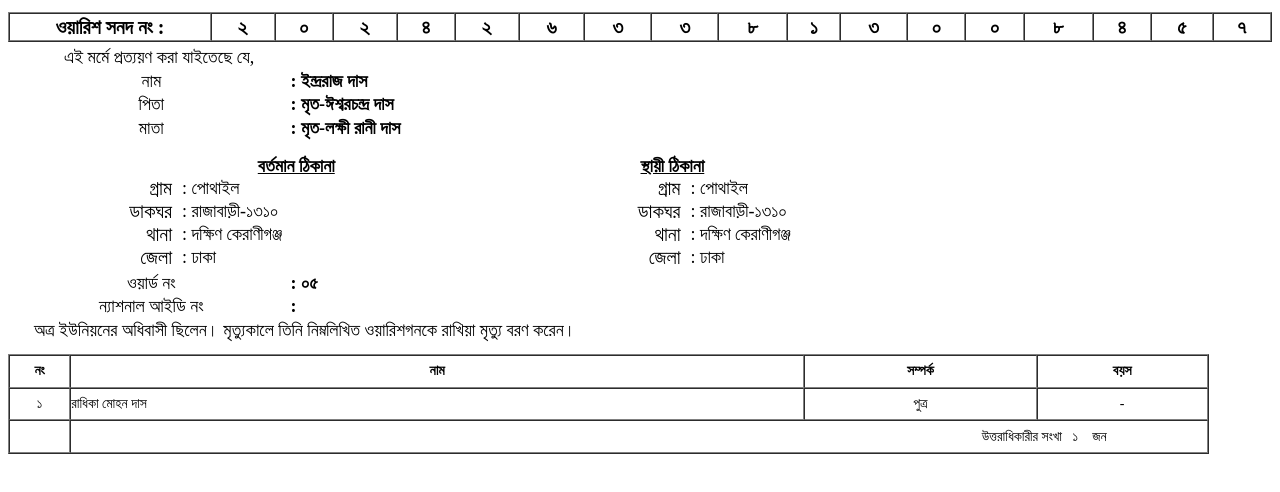
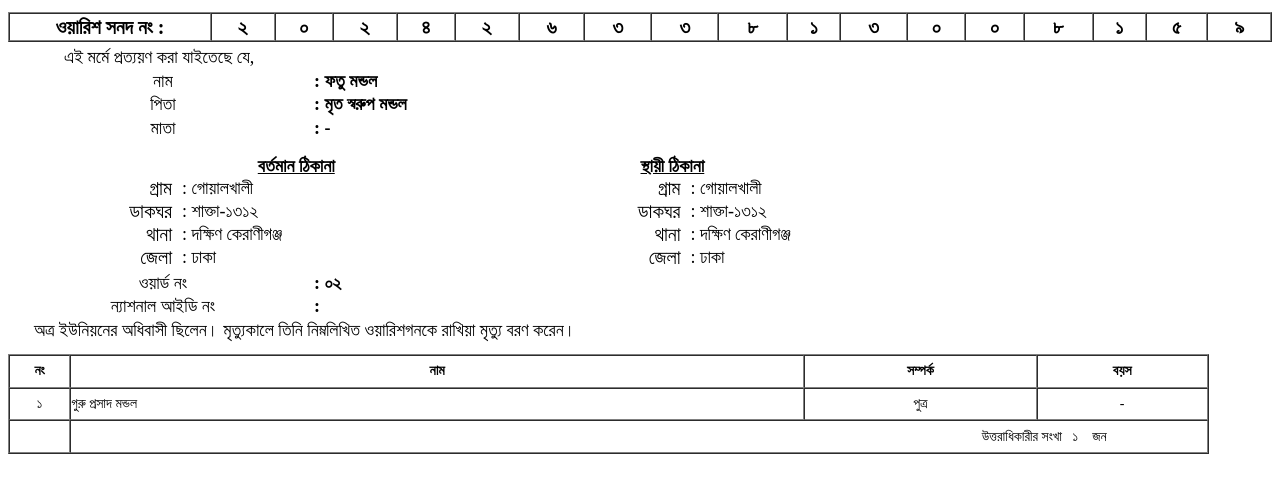
Before and after one commit to bastaup/index.php-onlinetrack-warish_onosondaan-tid-20242633813008185, a plain HTML site: page index.html in a window 1280 px wide. Shown: the part 178-670 px from the top of the page. Drawn offline with Linux system fonts and the light colour scheme.

Commit message:
Update and rename index (2).html to index.html

```diff
--- a/index (2).html
+++ b/index.html
@@ -47,9 +47,9 @@
                 <td style="text-align:center; font-weight:bold; font-size:20px;">০</td>
                 <td style="text-align:center; font-weight:bold; font-size:20px;">০</td>
                 <td style="text-align:center; font-weight:bold; font-size:20px;">৮</td>
-                <td style="text-align:center; font-weight:bold; font-size:20px;">৪</td>
+                <td style="text-align:center; font-weight:bold; font-size:20px;">১</td>
                 <td style="text-align:center; font-weight:bold; font-size:20px;">৫</td>
-                <td style="text-align:center; font-weight:bold; font-size:20px;">৭</td>
+                <td style="text-align:center; font-weight:bold; font-size:20px;">৯</td>
             </tr>
         </tbody>
     </table>
@@ -61,7 +61,7 @@
             <tr>
                 <td style="font-size:18px; text-align:center; font-color:black; ">নাম </td>
                 <td>
-                    <font style="font-size:18px;  font-weight:bold;">: ইন্দ্ররাজ দাস </font>
+                    <font style="font-size:18px;  font-weight:bold;">: ফতু মন্ডল</font>
                 </td>
                 <td></td>
                 <td></td>
@@ -69,7 +69,7 @@
             <tr>
                 <td style="font-size:18px; text-align:center; ">পিতা </td>
                 <td>
-                    <font style="font-size:18px;  font-weight:bold;">: মৃত-ঈশ্বরচন্দ্র দাস </font>
+                    <font style="font-size:18px;  font-weight:bold;">: মৃত স্বরুপ মন্ডল </font>
                 </td>
                 <td></td>
                 <td></td>
@@ -77,7 +77,7 @@
             <tr>
                 <td style="font-size:18px; text-align:center;">মাতা </td>
                 <td>
-                    <font style="font-size:18px;  font-weight:bold;">: মৃত-লক্ষী রানী দাস </font>
+                    <font style="font-size:18px;  font-weight:bold;">: - </font>
                 </td>
                 <td></td>
                 <td></td>
@@ -94,13 +94,13 @@
                             <tr>
                                 <td style="width:148px;text-align:right; padding-right:10px; font-size:20px;">গ্রাম</td>
                                 <td>
-                                    <font style="font-size:18px;">: পোথাইল </font>
+                                    <font style="font-size:18px;">: গোয়ালখালী </font>
                                 </td>
                             </tr>
                             <tr>
                                 <td style="width:158px;text-align:right; padding-right:10px; font-size:20px;">ডাকঘর</td>
                                 <td>
-                                    <font style="font-size:18px;">: রাজাবাড়ী-১৩১০</font>
+                                    <font style="font-size:18px;">: শাক্তা-১৩১২</font>
                                 </td>
                             </tr>
                             <tr>
@@ -129,13 +129,13 @@
                             <tr>
                                 <td style="width:100px;text-align:right; padding-right:10px; font-size:20px;">গ্রাম</td>
                                 <td>
-                                    <font style="font-size:18px;">: পোথাইল </font>
+                                    <font style="font-size:18px;">: গোয়ালখালী </font>
                                 </td>
                             </tr>
                             <tr>
                                 <td style="text-align:right; padding-right:10px; font-size:20px;">ডাকঘর </td>
                                 <td>
-                                    <font style="font-size:18px;">: রাজাবাড়ী-১৩১০</font>
+                                    <font style="font-size:18px;">: শাক্তা-১৩১২</font>
                                 </td>
                             </tr>
                             <tr>
@@ -157,7 +157,7 @@
             <tr>
                 <td nowrap style="font-size:18px; text-align:center;">ওয়ার্ড নং </td>
                 <td>
-                    <font style="font-size:18px;  font-weight:bold;">: ০৫</font>
+                    <font style="font-size:18px;  font-weight:bold;">: ০২</font>
                 </td>
                 <td></td>
                 <td></td>
@@ -187,7 +187,7 @@
             </tr>
             <tr>
                 <td style="text-align:center;">১</td>
-                <td style=""> রাধিকা মোহন দাস </td>
+                <td style=""> গুরু প্রসাদ মন্ডল </td>
                 <td style="text-align:center;">পুত্র</td>
                 <td style="text-align:center;">-</td>
             </tr>
```
